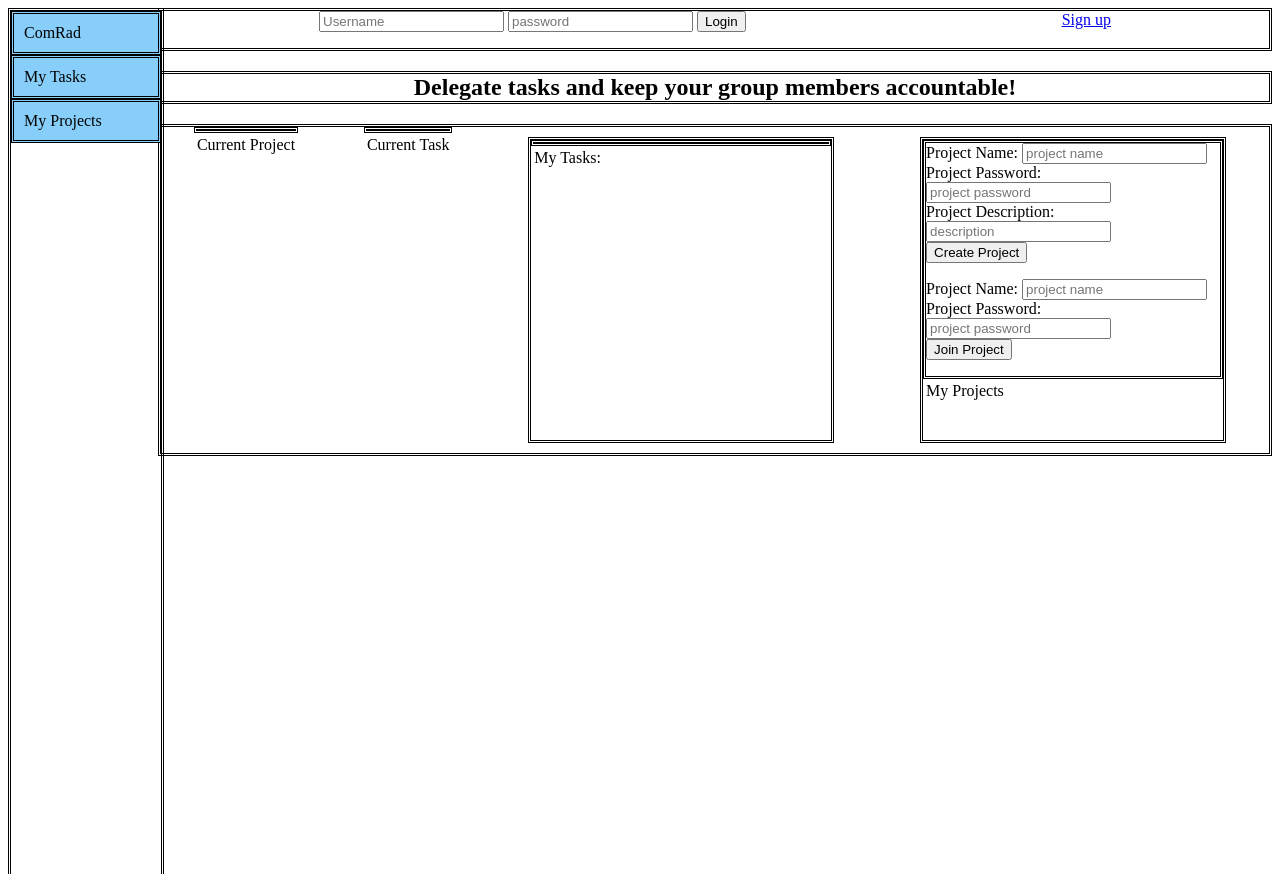
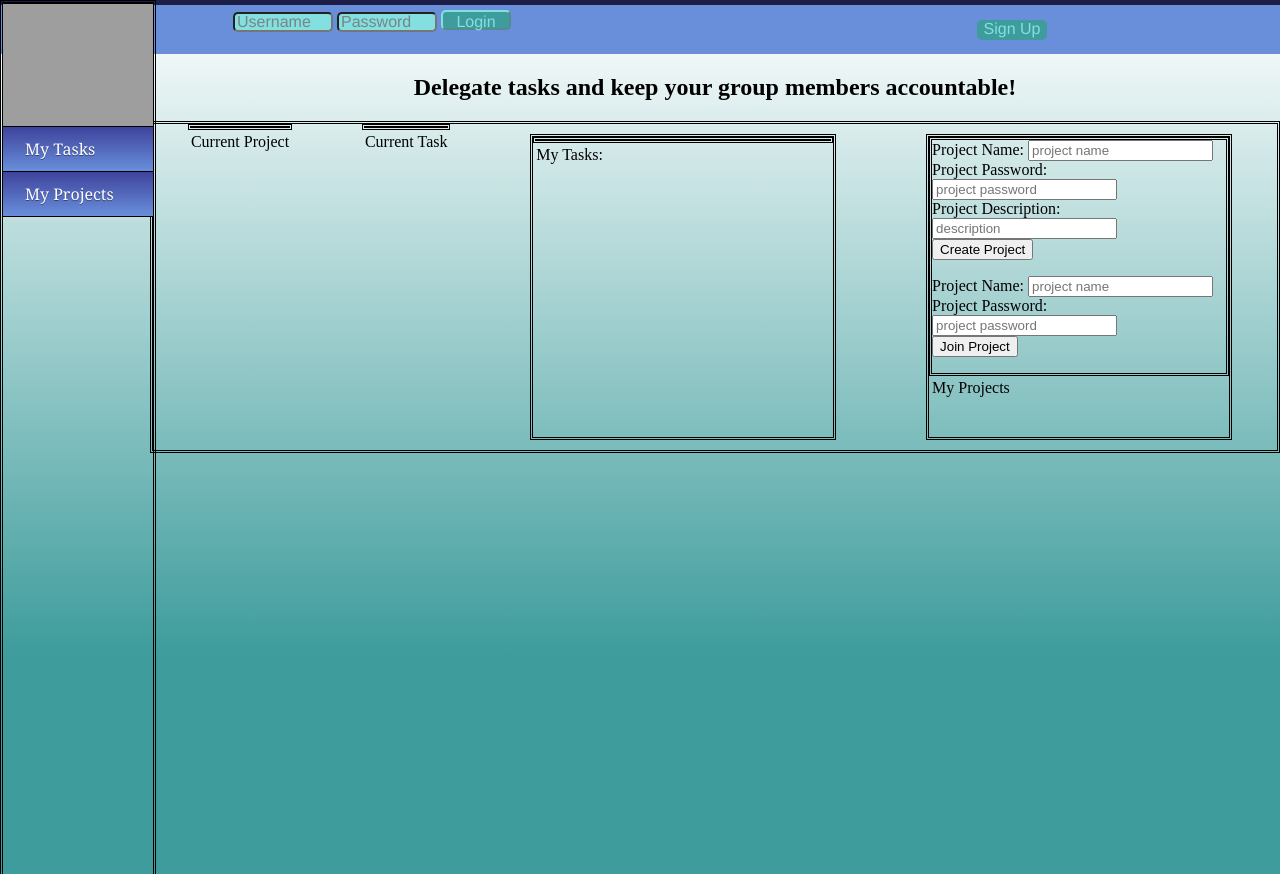
Before and after one commit to morganavickery/ComRad, a PHP site: page /home.php in a window 1280 px wide. Run offline with PHP 8.4, Linux system fonts and the light colour scheme; grey boxes are pictures that could not be loaded.

Commit message:
Started CSS
sign-up page finished-ish and home page started

```diff
--- a/header.php
+++ b/header.php
@@ -16,31 +16,20 @@ session_start();
 
 <body>
     <header>
-        <nav>
             <div id="logInOutContainer">
-                <!--<ul>
-                  <li><a href="home.php">Home</a></li>
-                </ul>-->
-                <div class="nav-login">
                     <?php
                         if(isset($_SESSION['username'])){
-                            echo '<form action="includes/logout.php" class="loginButton" id="login-button" method="POST">
+                            echo '<form action="includes/logout.php" class="login-form" id="logoutContainer" method="POST">
                             <button type="submit" name="submit">Logout</button>
                             </form>';
                         }else{
-                            echo '<form action="includes/login.php" class="loginButton" id="login-button" method="POST">
+                            echo '<form action="includes/login.php" class="login-form" method="POST">
                             <input type="text" name="uid" placeholder="Username">
-                            <input type="text" name="pwd" placeholder="password">
+                            <input type="text" name="pwd" placeholder="Password">
                             <button type="submit" name="submit">Login</button>
-                               </form>';
-                            echo '<a href="signup.php" class="loginButton">Sign up</a>';
+                            </form>';
+                            echo'<a href="signup.php" id="signupBut" style="text-decoration:none">Sign Up</a>';
                         }
                     ?>
-
-                <!-- action links to php file to run method tells us we need to POST which is where the variables in the php are read from -->
-
-                </div>
             </div>
-
-        </nav>
     </header>
--- a/home.php
+++ b/home.php
@@ -1,6 +1,6 @@
 
     <div class="navigationContainer">
-        <a class='navButton'id="homeNav" onclick="homeClick()">ComRad</a>
+        <a class='navButton'id="homeNav" onclick="homeClick()"></a>
         <a class='navButton' id="taskNav" onclick="taskClick()">My Tasks</a>
         <a class='navButton' id="projNav" onclick="projClick()">My Projects</a>
     </div>
--- a/style.css
+++ b/style.css
@@ -1,39 +1,49 @@
-.main-container {
-    background-image: url("images/homeFists.jpeg");
+
+/*NAVIGATION*/
+
+#homeNav{
+        background-image: url("images/logo.sc");
+     background-repeat: no-repeat;
+  background-position: 0% 0%;
+  background-size: 100% 100%;
+  height: 100px;
+    }
+
+.navButton {
+    display: block;
+    /*border-style: double;*/
+    padding:10px;
+    border-top: 1px solid #000000;
+    background: #698fdb;
+    background: -webkit-gradient(linear, left top, left bottom, from(#3e439c), to(#698fdb));
+    background: -webkit-linear-gradient(top, #3e439c, #698fdb);
+    background: -moz-linear-gradient(top, #3e439c, #698fdb);
+    background: -ms-linear-gradient(top, #3e439c, #698fdb);
+    background: -o-linear-gradient(top, #3e439c, #698fdb);
+    padding: 11px 22px;
+    -webkit-border-radius: 0px;
+    -moz-border-radius: 0px;
+    border-radius: 0px;
+    -webkit-box-shadow: rgba(0,0,0,1) 0 1px 0;
+    -moz-box-shadow: rgba(0,0,0,1) 0 1px 0;
+    box-shadow: rgba(0,0,0,1) 0 1px 0;
+    text-shadow: rgba(0,0,0,.4) 0 1px 0;
+    color: white;
+    font-size: 16px;
+    font-family: Georgia, serif;
+    text-decoration: none;
 }
 
-/*LOGIN HEADER*/
-.nav-login{
-    border-style: double;
-    display:flex;
-    justify-content: space-around;
-    flex-wrap: wrap;
-    margin-left: 150px;
+.navButton:hover {
+   border-top-color: #1f275e;
+   background: #1f275e;
+   color: #ccc;
 }
 
-.login-button{
-    border-style: double;
-    color: black;
-    background-color:lightskyblue;
-    padding: 5px;
-    width: 50px;
-    height: 30px;
+.navButton:active {
+   border-top-color: #000000;
+   background: #000000;
 }
-
-#title {
-    margin-left: 150px;
-    border-style: double;
-    padding:0;
-}
-
-#subtitle {
-    border-style: double;
-    justify-content: space-around;
-    display:flex;
-    margin-left: 150px;
-}
-
-/*NAVIGATION*/
 
 .navigationContainer {
     list-style-type: none;
@@ -46,27 +56,179 @@
     height: 100%;
 }
 
-.navButton {
-    display: block;
-    border-style: double;
-    padding:10px;
-    color: black;
-    background-color:lightskyblue;
+/*GENERAL*/
+#title {
+    margin-left: 150px;
+    /*border-style: double;*/
+    padding:0;
 }
 
-.navButton:hover {
-    color:darkgrey
+#subtitle {
+    /*border-style: double;*/
+    justify-content: space-around;
+    display:flex;
+    margin-left: 150px;
 }
 
+body {
+    background: linear-gradient(to bottom, #ffffff 0%, #3E9C9C 75%);
+    height: 100%;
+    margin: 0;
+    background-repeat: no-repeat;
+    background-attachment: fixed;
+}
+
+/*LOGIN HEADER*/
+#logInOutContainer{
+    display: flex;
+    flex-direction: row;
+    background-color: #698fdb;
+    justify-content: space-around;
+    border-top: 5px #3e439c inset;
+}
+
+#signupBut{
+   border-color: #84E0E0;
+    color: #84E0E0;
+    background-color: #3E9C9C;
+    border-radius:5px;
+    width:70px;
+    align-self:center;
+    height: 20px;
+    font-family: helvetica;
+    text-align:center;
+    font-size:12pt;
+}
+
+.login-form button {
+    font-size:12pt;
+    border-color: #84E0E0;
+    color: #84E0E0;
+    background-color: #3E9C9C;
+    border-radius:5px;
+    width:70px;
+    align-self:center;
+    height: 20px;
+    font-family: helvetica;
+    text-align:center;
+}
+
+.login-form input {
+    border-color: 1px solid #3E9C9C;
+    color: #3E9C9C;
+    background-color: #84E0E0;
+    width:100px;
+    height: 20px;
+    font-family: Helvetica;
+    border-radius:5px;
+    font-size: 12pt;
+    margin-top:5pt;
+    margin-bottom:5pt;
+}
+
+#signupBut button:active {
+    border-color:  1px solid #3E9C9C;
+    color: #3E9C9C;
+    background-color: #84E0E0;
+}
+
+#logoutContainer{
+    margin-left:150px;
+}
+
+#logoutContainer button {
+    align-self: center;
+    margin-top: 5px;
+}
+
+.login-form input::placeholder {
+    font: italic;
+    opacity:.85;
+}
+
+.login-form button:active {
+    border-color: #3E9C9C;
+    color: #3E9C9C;
+    background-color: #84E0E0;
+}
+
+/*SIGN IN PAGE*/
+.main-wrapper{
+    background-image: url("images/homeFists.jpeg");
+    margin: 0;
+    background-size: cover;
+    height:100%;
+    width: 100%;
+    border-top:25px #3e439c inset;
+    border-bottom:25px #3e439c inset;
+    /*margin-left: 5px;*/
+    margin-right: 5px;
+}
+
+.main-wrapper h2{
+    text-align: center;
+    font-family: Helvetica;
+    text-shadow: 1px 2px #84E0E0;
+    color: #3e439c;
+    font-size:20pt;
+    padding-top:50px;
+}
+
+/*FORM*/
+.main-wrapper form {
+    display:flex;
+    flex-direction: column;
+    /*align-content: center;*/
+}
+
+.signup-form input{
+    width:250px;
+    height: 40px;;
+    align-self: center;
+    margin: 5px;
+    border: 1px solid #3e439c;
+    background-color: #698fdb;
+    color: #3e439c;
+    font-family: Helvetica;
+    opacity: 1.0;
+    border-radius:5px;
+    font-size: 1.2em;
+}
+
+.signup-form input::placeholder {
+  opacity: .85;
+  font-style: italic;
+}
+
+.signup-form button {
+    background-color:#3e439c;
+    border: 1px solid #84E0E0;
+    color: #84E0E0;
+    width: 100px;
+    height:30px;
+    align-self: center;
+    text-shadow: 1px 2px #698fdb;
+    font-family: helvetica;
+    font-size:14pt;
+    margin-bottom: 50px;
+    border-radius:5px;
+}
+
+.signup-form button:active {
+    background-color:#84E0E0;
+    color: #3e439c;
+}
+
+/*NAVIGATION*/
+
+
 /*WIDGETS*/
-
 .widgetBoard {
     display:flex;
     justify-content: space-around;
     flex-wrap: wrap;
     border-style: double;
     margin-left: 150px;
-    padding-top:0;
 }
 
 .widgetHeader {
```
Also changed, not shown: createProject.php (added, +78 -0 lines), dbconnect.php (added, +13 -0 lines), joinProject.php (added, +92 -0 lines), login.php (added, +48 -0 lines), logout.php (added, +12 -0 lines), signup.php (+2 -5 lines), signupToDb.php (added, +66 -0 lines), images/logo.sc.png (added), logo.sc.png (added), 1 other file.
